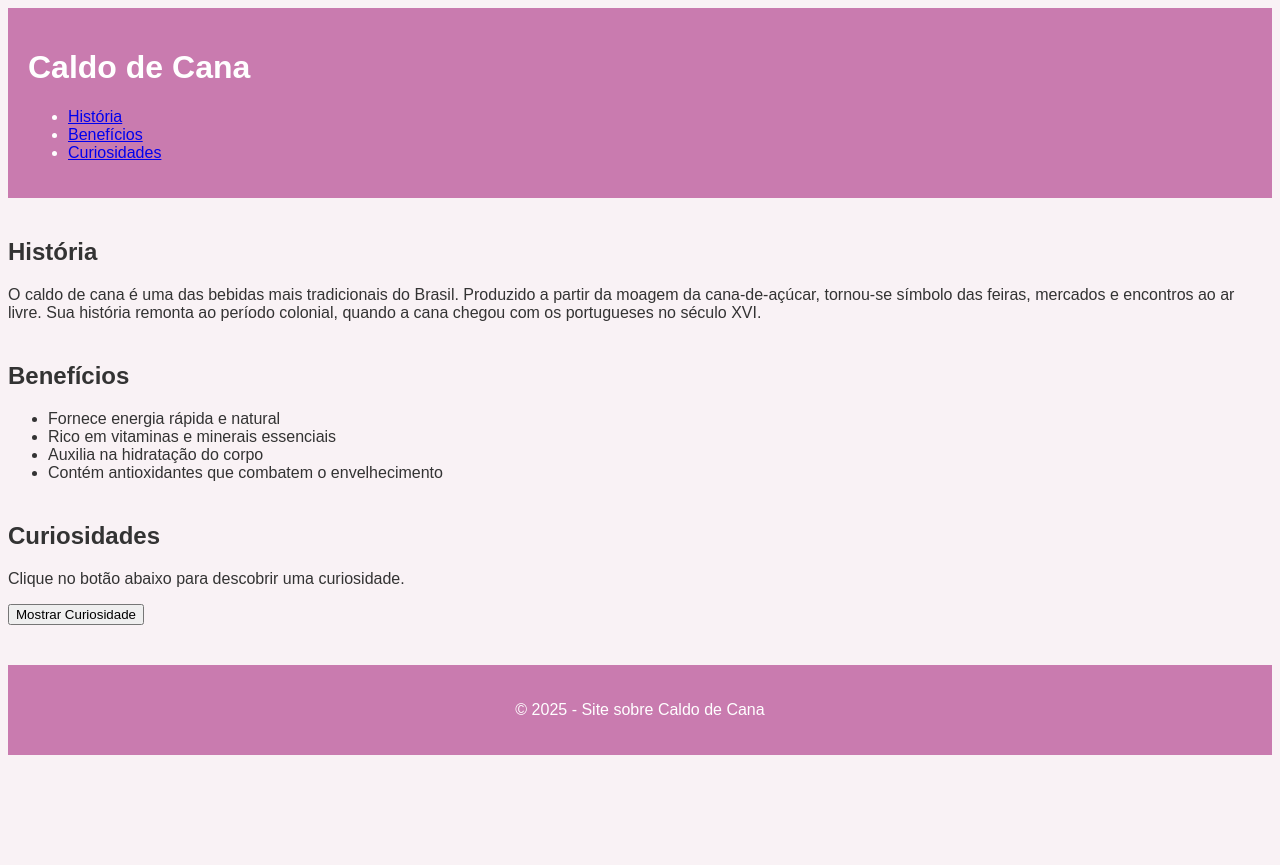
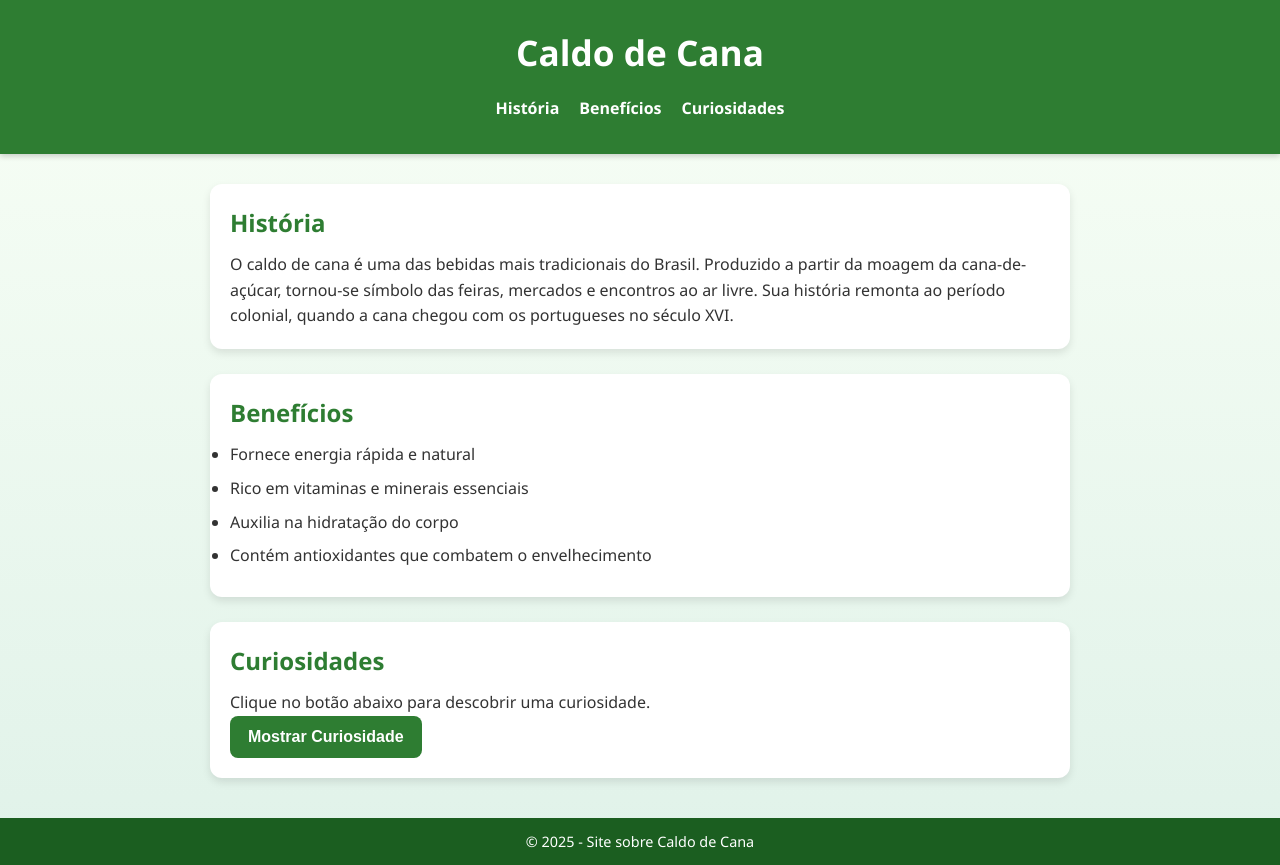
Before and after one commit to mendeszyy/Cancer, a plain HTML site: page index.html in a window 1280 px wide. Before the commit the page ends 800 px from the top, so only its background shows below. Drawn offline with Linux system fonts and the light colour scheme.

Commit message:
Update style.css

```diff
--- a/style.css
+++ b/style.css
@@ -1,9 +1,105 @@
-body { background: #f9f2f5; color: #333; font-family: Arial, sans-serif; }
-header { background: #c97baf; color: white; padding: 20px; position: sticky; top: 0; }
-nav a:hover { text-decoration: underline; }
-#hero { text-align: center; padding: 60px 20px; background: #f2e2ed; }
-button.cta { background: #9b1b30; color: white; padding: 15px 25px; border: none; border-radius: 5px; }
-button.cta:hover { background: #7c1626; }
-.infographic img { max-width: 100%; height: auto; }
-section { margin: 40px 0; }
-footer { background: #c97baf; color: white; text-align: center; padding: 20px 0; }
+/* Reset */
+* {
+  margin: 0;
+  padding: 0;
+  box-sizing: border-box;
+}
+
+/* Fonte e cores principais */
+body {
+  font-family: 'Segoe UI', Tahoma, Geneva, Verdana, sans-serif;
+  background: linear-gradient(to bottom, #f9fff6, #e0f2e9);
+  color: #333;
+  line-height: 1.6;
+}
+
+/* Cabeçalho */
+header {
+  background: #2e7d32;
+  color: white;
+  padding: 1.5rem;
+  text-align: center;
+  box-shadow: 0 2px 6px rgba(0,0,0,0.2);
+}
+
+header h1 {
+  font-size: 2.2rem;
+  margin-bottom: 0.5rem;
+}
+
+nav ul {
+  list-style: none;
+  display: flex;
+  justify-content: center;
+  gap: 20px;
+}
+
+nav ul li a {
+  color: white;
+  text-decoration: none;
+  font-weight: bold;
+  transition: color 0.3s;
+}
+
+nav ul li a:hover {
+  color: #c8e6c9;
+}
+
+/* Conteúdo principal */
+main {
+  max-width: 900px;
+  margin: 30px auto;
+  padding: 0 20px;
+}
+
+/* Cards */
+.card {
+  background: white;
+  padding: 20px;
+  margin-bottom: 25px;
+  border-radius: 12px;
+  box-shadow: 0 4px 8px rgba(0,0,0,0.1);
+  transition: transform 0.3s, box-shadow 0.3s;
+}
+
+.card:hover {
+  transform: translateY(-5px);
+  box-shadow: 0 6px 14px rgba(0,0,0,0.15);
+}
+
+h2 {
+  color: #2e7d32;
+  margin-bottom: 10px;
+}
+
+ul li {
+  margin: 8px 0;
+}
+
+/* Botão */
+button {
+  background: #2e7d32;
+  color: white;
+  border: none;
+  padding: 12px 18px;
+  cursor: pointer;
+  border-radius: 8px;
+  font-size: 1rem;
+  font-weight: bold;
+  transition: background 0.3s, transform 0.2s;
+}
+
+button:hover {
+  background: #388e3c;
+  transform: scale(1.05);
+}
+
+/* Rodapé */
+footer {
+  text-align: center;
+  background: #1b5e20;
+  color: white;
+  padding: 12px;
+  margin-top: 40px;
+  font-size: 0.9rem;
+}
```
